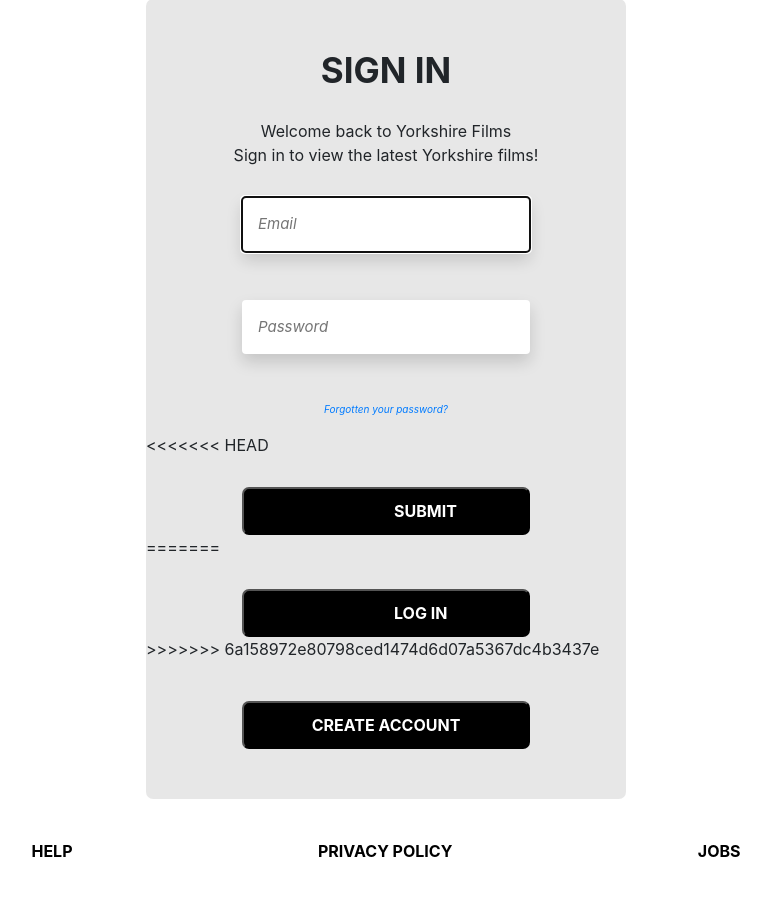
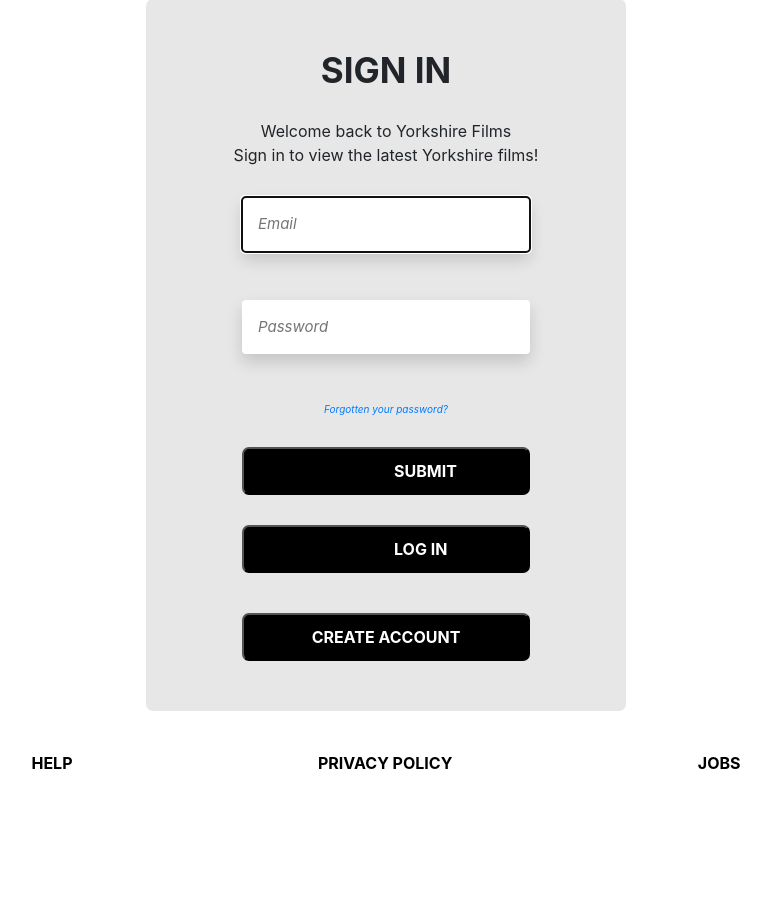
Before and after one commit to ofure-omo/Yorkshire-films, a PHP site: page /login.php in a window 1280 px wide. Shown: the part 155-1056 px from the top of the page, without its empty margins (254-1025 px from the left). After the commit the page ends 924 px from the top, so only its background shows below. Run offline with PHP 8.4, Linux system fonts and the light colour scheme; data that the repository does not hold is empty; some libraries are stand-ins or nearby versions.

Commit message:
no message

```diff
--- a/login.php
+++ b/login.php
@@ -78,11 +78,11 @@ include 'loginProgram.php';
                  <span class="error"></span>
                  <input type= "password" id="password"  class="shadow p-3 mb-5 bg-white rounded form" placeholder="Password" name="password"  required>
                  <p class="forgotten-pass"><a href="">Forgotten your password?</a></p>
-<<<<<<< HEAD
+
                  <button type="submit" name="login" id="submit" value="submit" form="form1" class="form">SUBMIT</button>
-=======
+
                  <button type="submit" id="submit" value="submit" form="form1" class="form">LOG IN</button>
->>>>>>> 6a158972e80798ced1474d6d07a5367dc4b3437e
+
              </form>
 
               <div class="create-acc">
```
